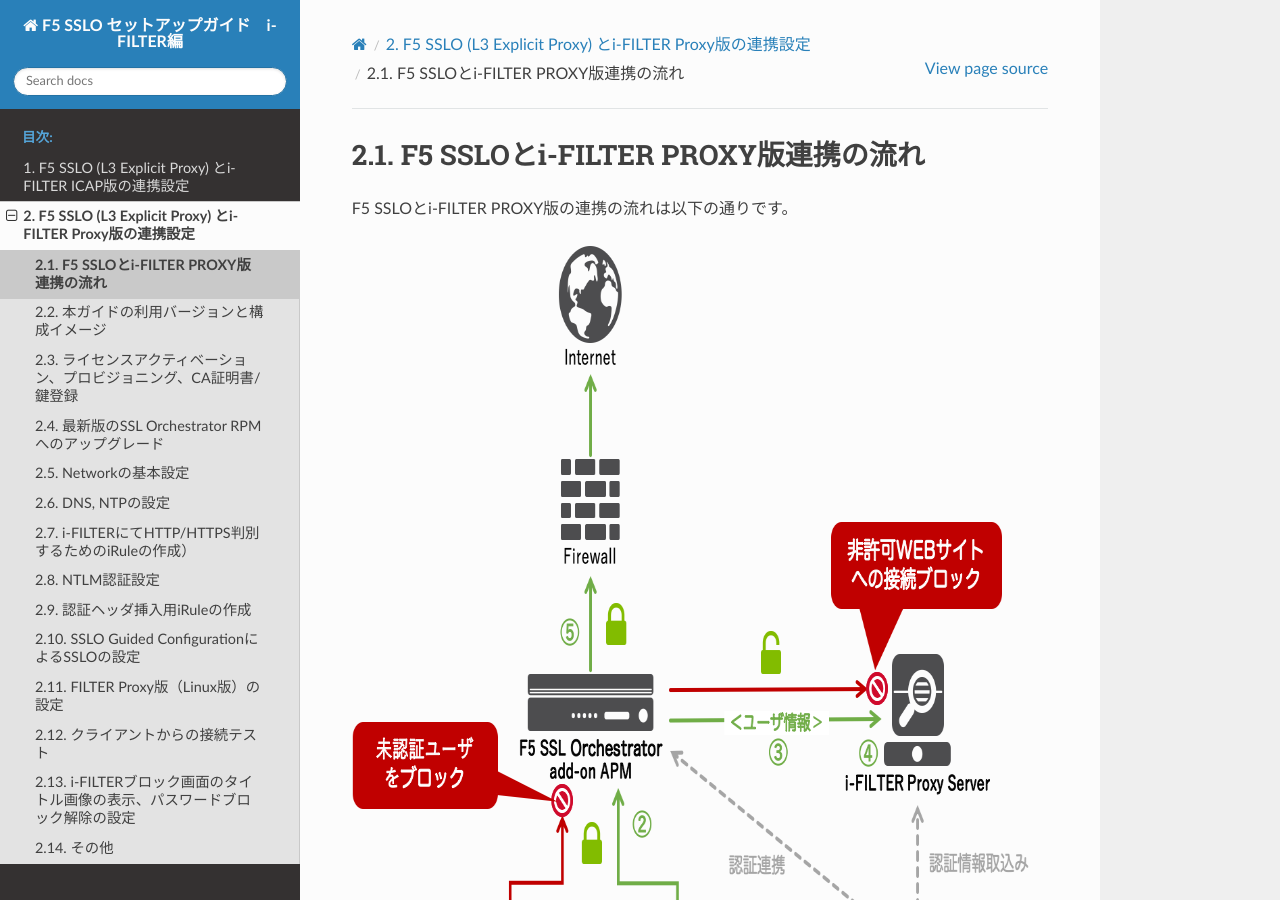
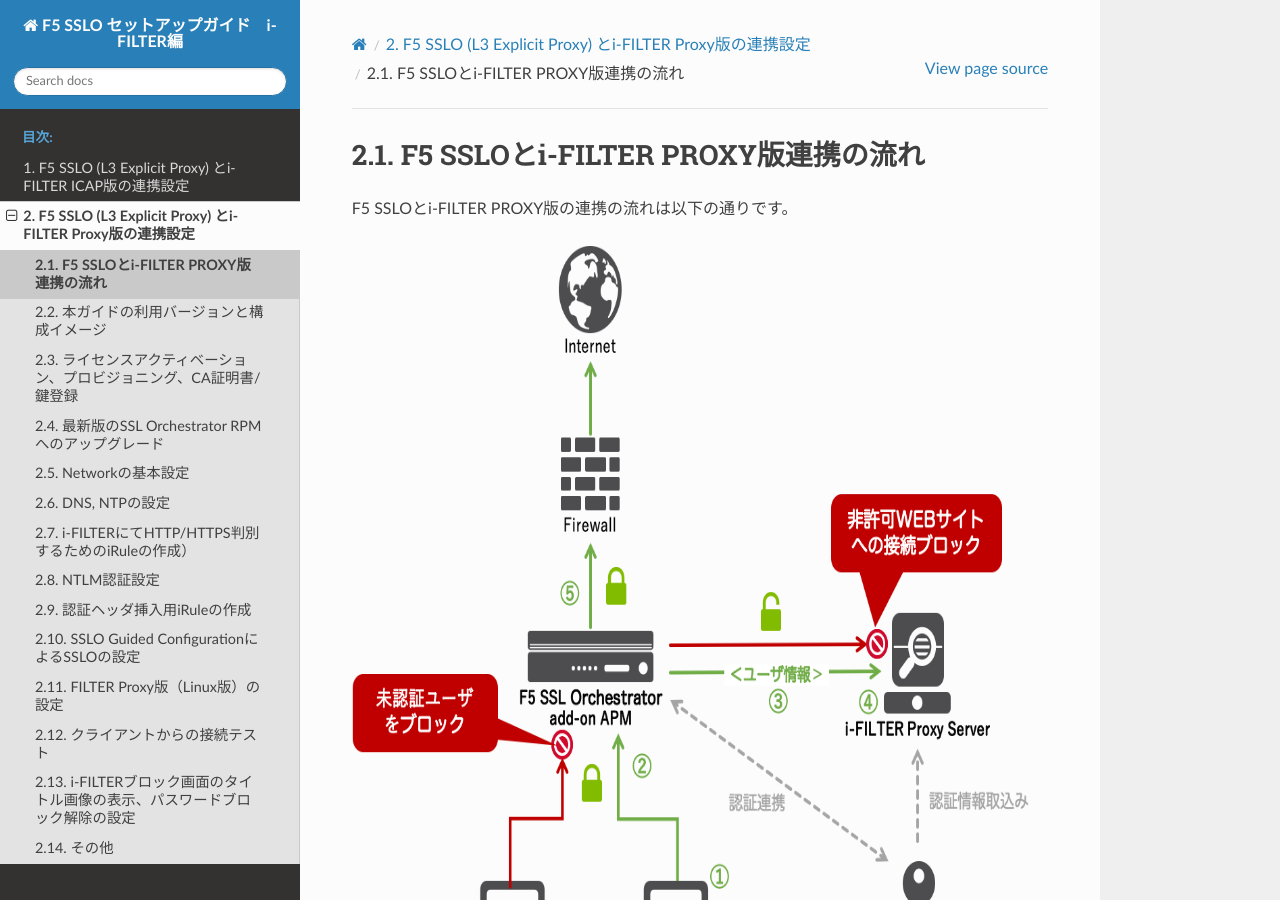
Before and after one commit to BeF5/f5j-sslo-iswf, a Sphinx documentation site: the page built from docs/content2/module01/module01.rst, in a window 1280 px wide and 900 px high. Built offline with Sphinx 7.4.7 and the Read the Docs theme 2.0.0, drawn with Linux system fonts in a browser that asks for light colours.

Commit message:
no message

```diff
--- a/docs/content1/module02/module02.rst
+++ b/docs/content1/module02/module02.rst
@@ -11,8 +11,8 @@
 
          "F5 SSL Orchestrator", "v15.1.0.2-0.0.9 ‒ 7.2.16"
          "i-FILTER ICAP Server (Linux) ", "Ver.10.40R01-20200310 (CentOS v7.7.1908 ※)"
-   ※ デジタルアーツ様による製品サポートOSはRed Hat Enterprise Linuxとなります。
-   |
+      ※ デジタルアーツ様による製品サポートOSはRed Hat Enterprise Linuxとなります。
+      |
 #. 本ガイドにおける構成イメージ
 
    .. image:: images/mod2-1.png
--- a/docs/content2/module01/module01.rst
+++ b/docs/content2/module01/module01.rst
@@ -4,7 +4,7 @@
 F5 SSLOとi-FILTER PROXY版の連携の流れは以下の通りです。
 
 .. figure:: images/mod1-1.png
-   :scale: 100%
+   :scale: 90%
    :align: center
 
 
--- a/docs/content2/module02/module02.rst
+++ b/docs/content2/module02/module02.rst
@@ -11,8 +11,8 @@
 
          "F5 SSL Orchestrator", "v15.1.0.2-0.0.9 ‒ 7.2.16"
          "i-FILTER Proxy Server (Linux) ", "Ver.10.41R01-20200807 (CentOS v7.7.1908 ※)"
-   ※ デジタルアーツ様による製品サポートOSはRed Hat Enterprise Linuxとなります。
-   |
+      ※ デジタルアーツ様による製品サポートOSはRed Hat Enterprise Linuxとなります。
+      |
 #. 本ガイドにおける構成イメージ
 
    .. image:: images/mod2-1.png
--- a/docs/content2/module10/module10.rst
+++ b/docs/content2/module10/module10.rst
@@ -93,7 +93,7 @@
 
     .. image:: images/mod10-23.png
     |
-#. :guilabel:`Save & Next` ボタンを押します。
+#. :guilabel:`Save＆Next` ボタンを押します。
 
     .. image:: images/mod10-24.png
     |
```
